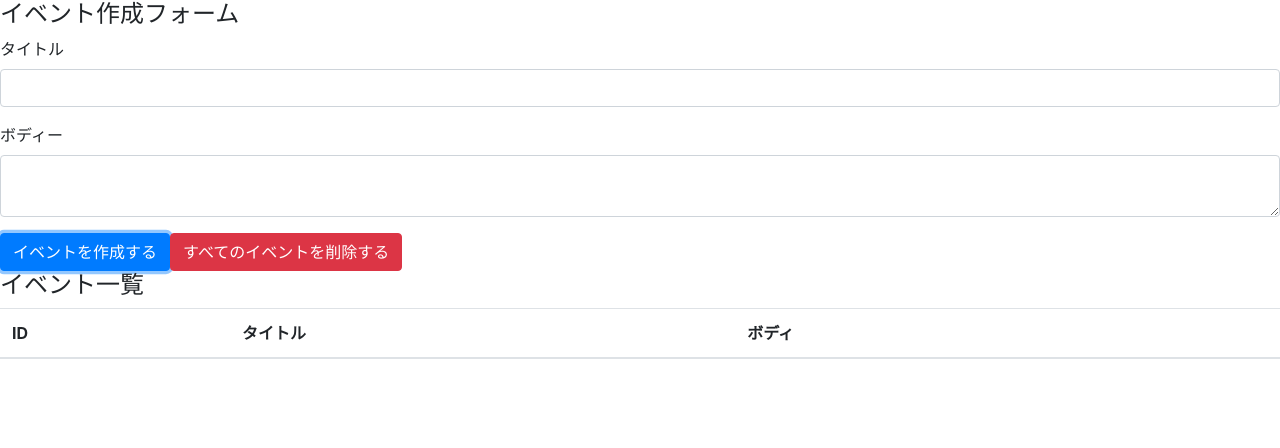
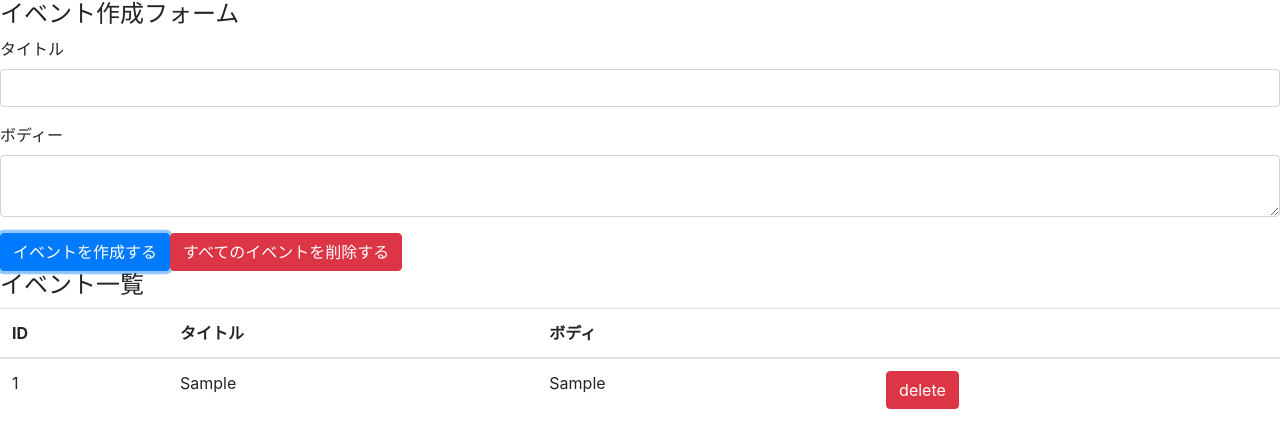
Before and after one commit to YudaiShiratori/react-hooks-1001, a React (Create React App) app: page / in a window 1280 px wide. Both pictures are taken after typing "Sample", "Sample" into the empty fields and a click on the button "イベントを作成する". Shown: the top 448 px of the page. Built offline with nearby package versions, Linux system fonts and the light colour scheme.

Commit message:
display events, refactor and implement remove event button

```diff
--- a/src/components/App.js
+++ b/src/components/App.js
@@ -1,6 +1,7 @@
 import React, { useReducer, useState } from 'react'
 import 'bootstrap/dist/css/bootstrap.min.css';
 
+import Event from './Event'
 import reducer from '../reducers'
 
 const App = () => {
@@ -19,8 +20,6 @@
     setTitle('')
     setBody('')
   }
-
-  console.log(state)
 
   return (
     <div className="container-fuild">
@@ -49,7 +48,7 @@
           </tr>
         </thead>
         <tbody>
-
+          { state.map((event, index) => (<Event key={index} event={event} dispatch={dispatch} />))}
         </tbody>
       </table>
     </div>
--- /dev/null
+++ b/src/components/Event.js
@@ -0,0 +1,21 @@
+
+import React from 'react'
+
+const Event = ({ dispatch, event }) => {
+    const id = event.id
+    const handleClickDeleteButton = () => {
+        dispatch({ type: "DELETE_EVENT", id })
+    }
+    return (
+        <tr>
+            <td>{id}</td>
+            <td>{event.title}</td>
+            <td>{event.body}</td>
+            <td>
+                <button type="button" className="btn btn-danger" onClick={handleClickDeleteButton}>delete</button>
+            </td>
+        </tr>
+    )
+}
+
+export default Event
--- a/src/reducers/index.js
+++ b/src/reducers/index.js
@@ -6,7 +6,7 @@
             let id = length === 0 ? 1 : state[length - 1].id + 1
             return [...state, { id, ...event }]
         case "DELETE_EVENT":
-            return state
+            return state.filter(event => event.id !== action.id)
         case "DETETE_ALL_EVENTS":
             return []
         default:
```
